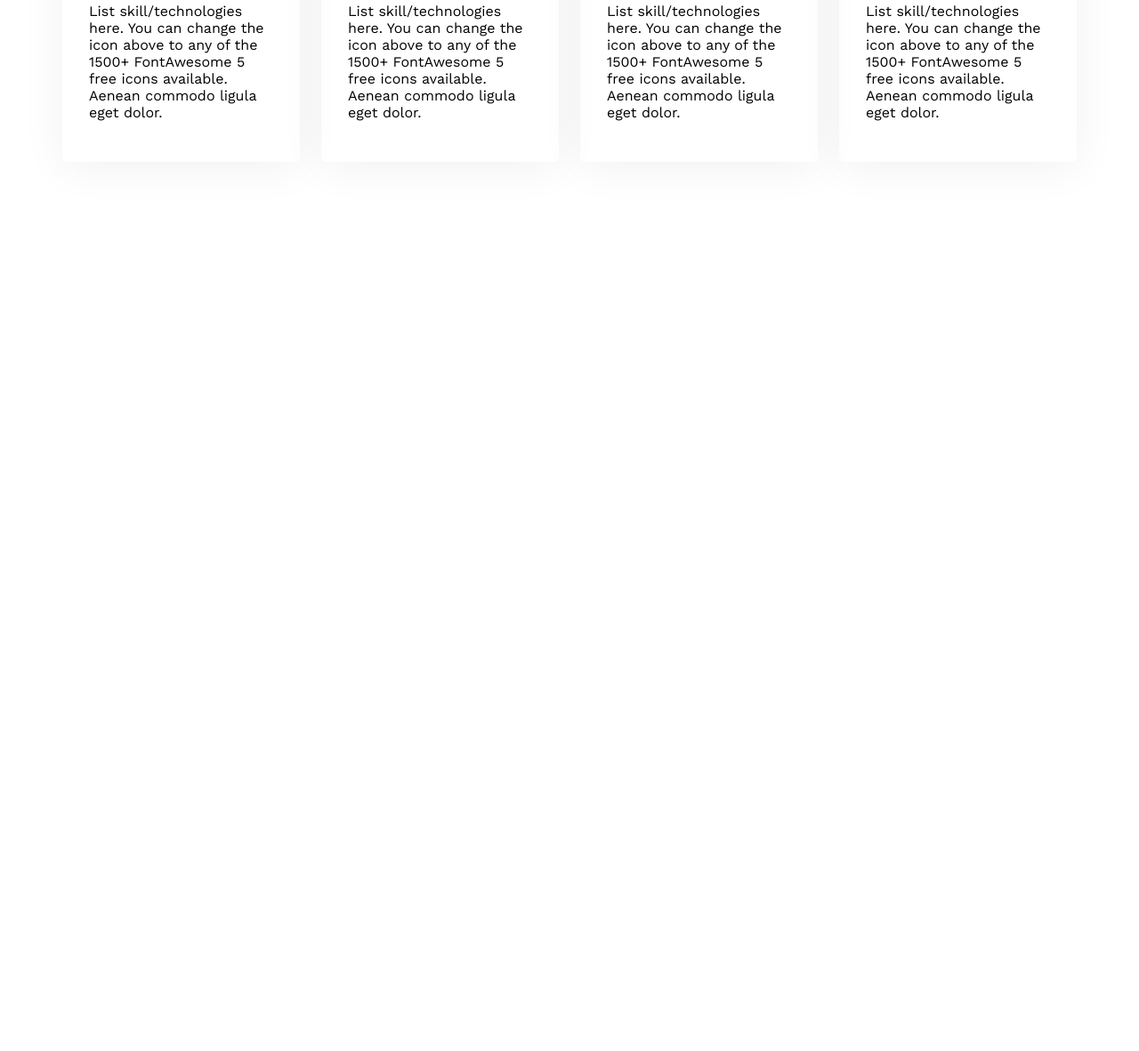
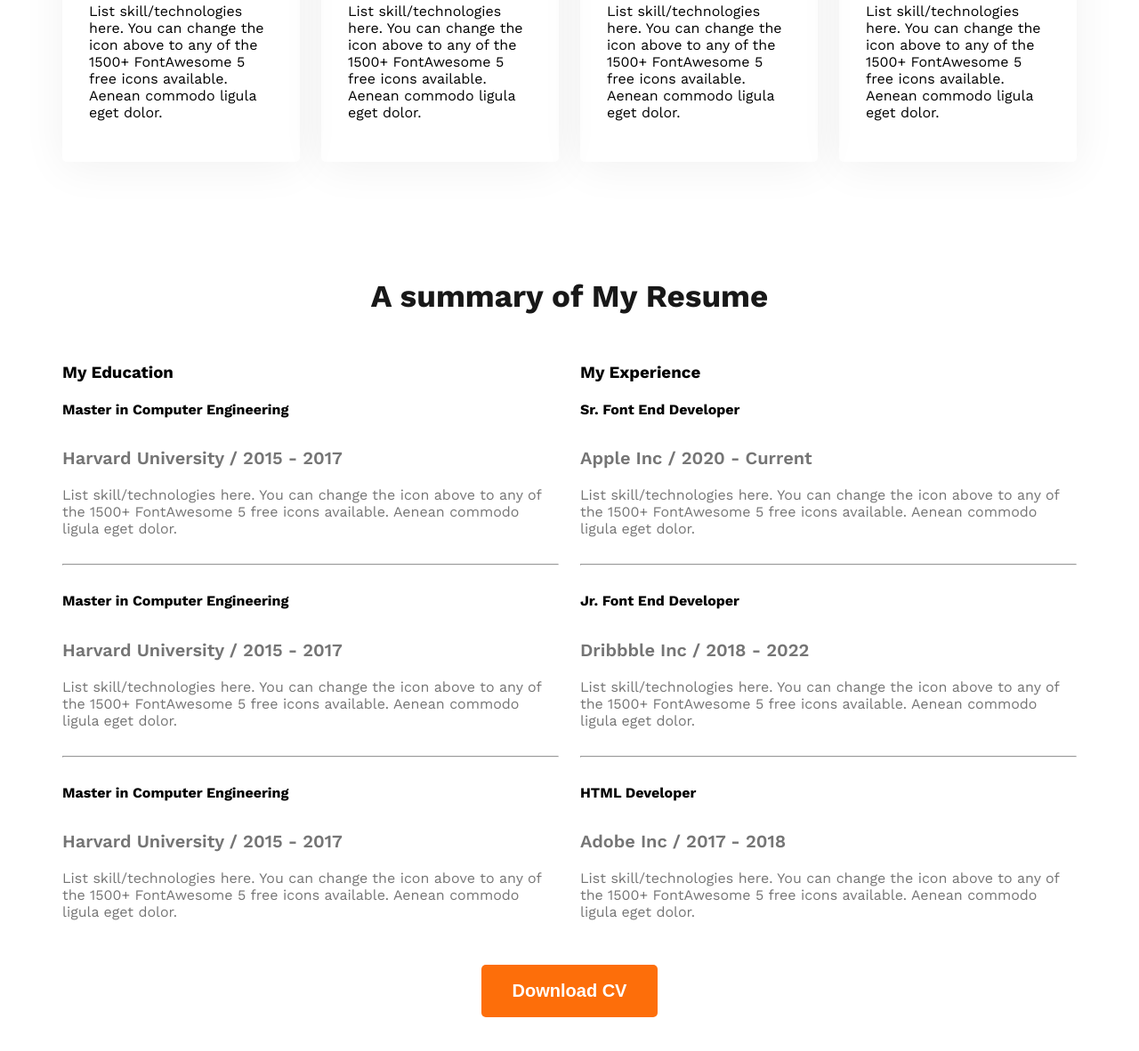
Before and after one commit to Mansurshoyab/first-portfolio-, a plain HTML site: page index.html in a window 1280 px wide. Shown: the part 2023-3205 px from the top of the page at 89% size. Before the commit the page ends 2335 px from the top, so only its background shows below. Drawn offline with nearby package versions, Linux system fonts and the light colour scheme.

Commit message:
Experience Added

```diff
--- a/index.html
+++ b/index.html
@@ -103,6 +103,73 @@
                 </div>
             </div>
          </section>
+
+         <section class="resume">
+            <h3 class="section-title text-center">A summary of My Resume</h3>
+            <div class="resume-container">
+                <div class="resume-colume">
+                    <h3 class="resume-column-title">My Education</h3>
+                    <div class="experience">
+                        <h4 class="experience-title">Master in Computer Engineering</h4>
+                        <h5 class="experience-sub-title">Harvard University / 2015 - 2017</h5>
+                        <div class="experience-description">
+                            List skill/technologies here. You can change the icon above
+                            to any of the 1500+ FontAwesome 5 free icons available. Aenean commodo ligula eget dolor.
+                        </div>
+                    </div>
+                    <hr>
+                    <div class="experience">
+                        <h4 class="experience-title">Master in Computer Engineering</h4>
+                        <h5 class="experience-sub-title">Harvard University / 2015 - 2017</h5>
+                        <div class="experience-description">
+                            List skill/technologies here. You can change the icon above
+                            to any of the 1500+ FontAwesome 5 free icons available. Aenean commodo ligula eget dolor.
+                        </div>
+                    </div>
+                    <hr>
+                    <div class="experience">
+                        <h4 class="experience-title">Master in Computer Engineering</h4>
+                        <h5 class="experience-sub-title">Harvard University / 2015 - 2017</h5>
+                        <div class="experience-description">
+                            List skill/technologies here. You can change the icon above
+                            to any of the 1500+ FontAwesome 5 free icons available. Aenean commodo ligula eget dolor.
+                        </div>
+                    </div>
+                </div>
+                <div class="resume-colume">
+                    <h3 class="resume-column-title">My Experience</h3>
+                    <div class="experience">
+                        <h4 class="experience-title">Sr. Font End Developer</h4>
+                        <h5 class="experience-sub-title">Apple Inc / 2020 - Current</h5>
+                        <div class="experience-description">
+                            List skill/technologies here. You can change the icon above
+                            to any of the 1500+ FontAwesome 5 free icons available. Aenean commodo ligula eget dolor.
+                        </div>
+                    </div>
+                    <hr>
+                    <div class="experience">
+                        <h4 class="experience-title">Jr. Font End Developer</h4>
+                        <h5 class="experience-sub-title">Dribbble Inc / 2018 - 2022</h5>
+                        <div class="experience-description">
+                            List skill/technologies here. You can change the icon above
+                            to any of the 1500+ FontAwesome 5 free icons available. Aenean commodo ligula eget dolor.
+                        </div>
+                    </div>
+                    <hr>
+                    <div class="experience">
+                        <h4 class="experience-title">HTML Developer</h4>
+                        <h5 class="experience-sub-title">Adobe Inc / 2017 - 2018</h5>
+                        <div class="experience-description">
+                            List skill/technologies here. You can change the icon above
+                            to any of the 1500+ FontAwesome 5 free icons available. Aenean commodo ligula eget dolor.
+                        </div>
+                    </div>
+                </div>
+            </div>
+            <div class="text-center resume-download-cv">
+                <button class="btn-primary">Download CV</button>
+            </div>
+         </section>
     </main>
     <footer>
 
--- a/style/protfolio.css
+++ b/style/protfolio.css
@@ -158,3 +158,28 @@ main section{
     border-radius: 5px;
     box-shadow: 0px 6px 50px 0px rgba(0, 0, 0, 0.06);
 }
+
+/* Resume Section styles */
+
+.resume-container{
+    display: flex;
+    gap: 24px;
+}
+
+.experience-sub-title{
+    font-size: 20px;
+    font-weight: 600;
+    margin-bottom: 20px;
+}
+
+.experience-description, .experience-sub-title{
+    color: #757575;
+}
+
+.resume hr{
+    margin: 30px 0px;
+}
+
+.resume-download-cv{
+    margin-top: 50px;
+}
```
